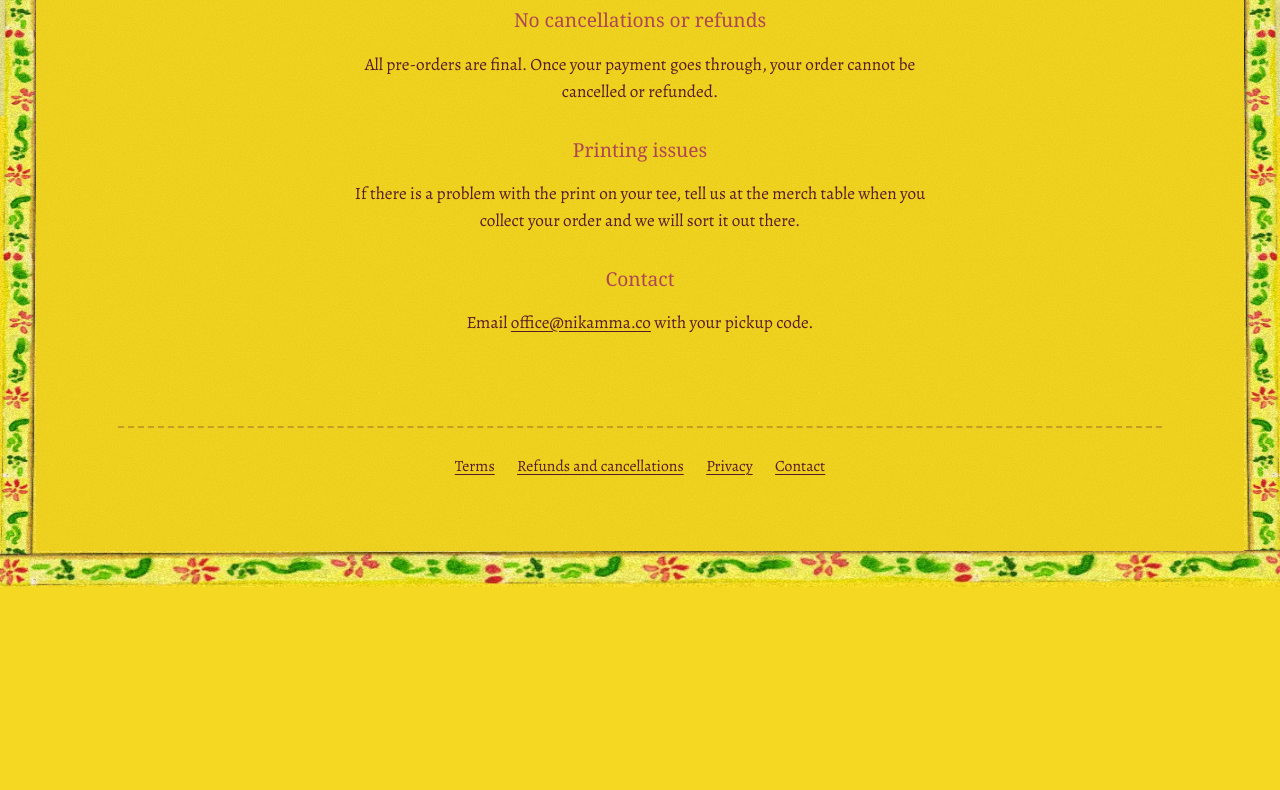
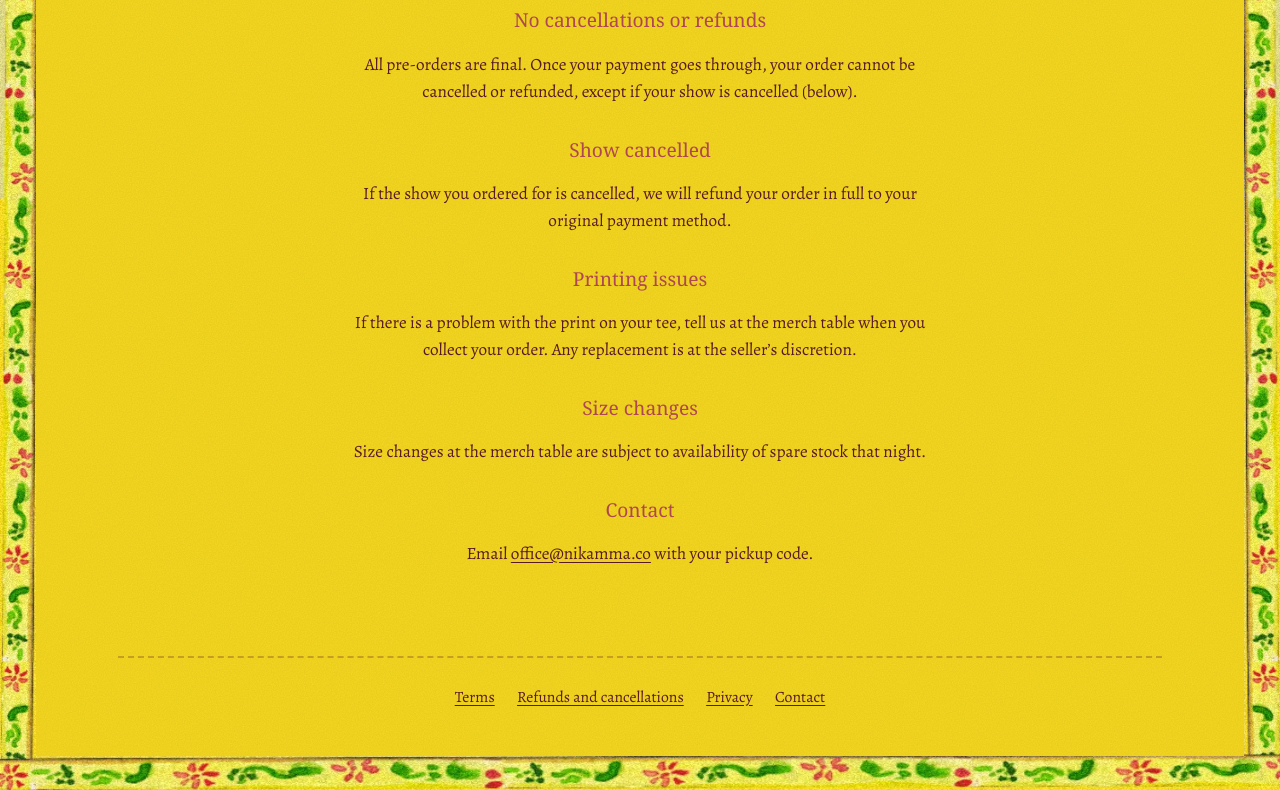
Before and after one commit to nikamma-ent/begum-merch, a website: page docs/waot-merch/refunds.html in a window 1280 px wide. Shown: the part 213-1003 px from the top of the page. Before the commit the page ends 800 px from the top, so only its background shows below. Drawn offline with nearby package versions, Linux system fonts and the light colour scheme; a web font is replaced by a local one.

Commit message:
Refund policy: show cancellation refund, seller's discretion on print issues, size changes subject to stock
Co-Authored-By: Claude Opus 5.5 <noreply@anthropic.com>

```diff
--- a/docs/waot-merch/refunds.html
+++ b/docs/waot-merch/refunds.html
@@ -16,9 +16,13 @@
     <a class="back" href="./">Back to the tees</a>
     <h1 class="outlined" data-text="Refunds and cancellations">Refunds and cancellations</h1>
     <h2>No cancellations or refunds</h2>
-    <p>All pre-orders are final. Once your payment goes through, your order cannot be cancelled or refunded.</p>
+    <p>All pre-orders are final. Once your payment goes through, your order cannot be cancelled or refunded, except if your show is cancelled (below).</p>
+    <h2>Show cancelled</h2>
+    <p>If the show you ordered for is cancelled, we will refund your order in full to your original payment method.</p>
     <h2>Printing issues</h2>
-    <p>If there is a problem with the print on your tee, tell us at the merch table when you collect your order and we will sort it out there.</p>
+    <p>If there is a problem with the print on your tee, tell us at the merch table when you collect your order. Any replacement is at the seller&rsquo;s discretion.</p>
+    <h2>Size changes</h2>
+    <p>Size changes at the merch table are subject to availability of spare stock that night.</p>
     <h2>Contact</h2>
     <p>Email <a href="mailto:office@nikamma.co">office@nikamma.co</a> with your pickup code.</p>
   </main>
```
